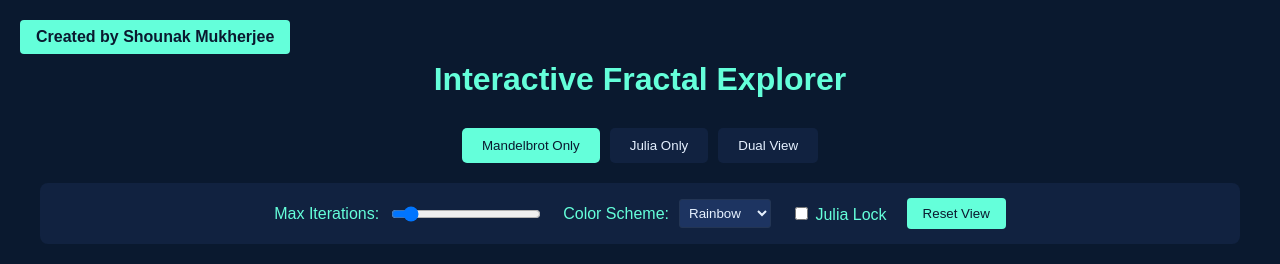
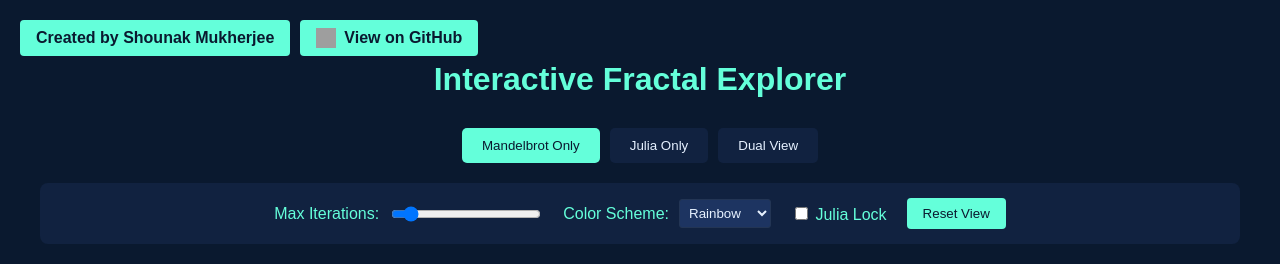
Before and after one commit to Shounak007/Mandelbrot-Visualizer, a Flask app: page / in a window 1280 px wide. Shown: the top 264 px of the page. Run offline with Flask 2, Linux system fonts and the light colour scheme; grey boxes are pictures that could not be loaded.

Commit message:
Add GitHub link to the site

```diff
--- a/static/css/style.css
+++ b/static/css/style.css
@@ -11,10 +11,13 @@ body {
     top: 20px;
     left: 20px;
     z-index: 1000;
+    display: flex;
+    gap: 10px;
 }
 
-.portfolio-link {
-    display: inline-block;
+.portfolio-link, .github-link {
+    display: inline-flex;
+    align-items: center;
     padding: 8px 16px;
     background-color: #64ffda;
     color: #0a192f;
@@ -24,8 +27,14 @@ body {
     transition: background-color 0.3s;
 }
 
-.portfolio-link:hover {
+.portfolio-link:hover, .github-link:hover {
     background-color: #4cd8b2;
+}
+
+.github-icon {
+    width: 20px;
+    height: 20px;
+    margin-right: 8px;
 }
 
 .container {
--- a/templates/index.html
+++ b/templates/index.html
@@ -9,6 +9,10 @@
 <body>
     <div class="creator-info">
         <a href="https://shounakmukherjee.netlify.app" class="portfolio-link" target="_blank">Created by Shounak Mukherjee</a>
+        <a href="https://github.com/Shounak007/Mandelbrot-Visualizer" class="github-link" target="_blank">
+            <img src="https://github.githubassets.com/images/modules/logos_page/GitHub-Mark.png" alt="GitHub" class="github-icon">
+            View on GitHub
+        </a>
     </div>
     <div class="container">
         <h1>Interactive Fractal Explorer</h1>
```
